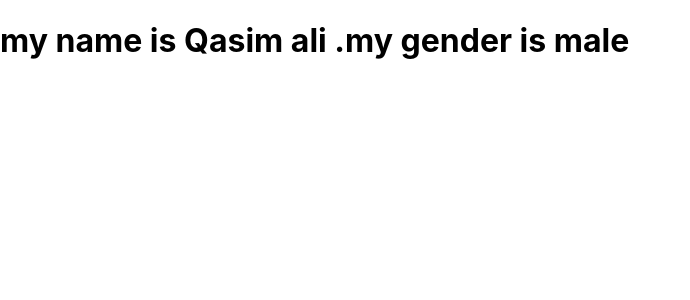
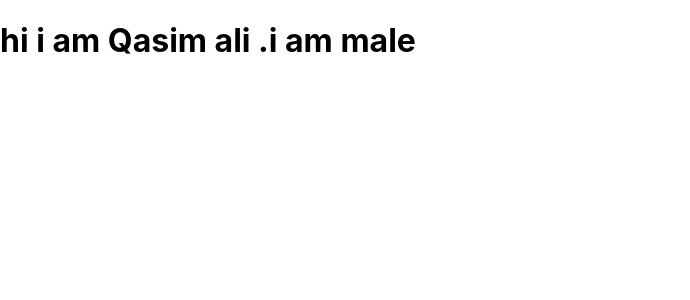
Before and after one commit to qasim-ali14/do-this, a React (Create React App) app in the folder my-app/: page / in a window 1280 px wide. Shown: the top 300 px of the page, without its empty margins (0-690 px from the left). Built offline with nearby package versions, Linux system fonts and the light colour scheme.

Commit message:
use context  hook

```diff
--- a/my-app/src/App.js
+++ b/my-app/src/App.js
@@ -5,6 +5,7 @@ import react, { createContext } from 'react'
 //how to avoid props drilling
 //we use context api
 //three steps 1.create context 2.provider 3.consumer
+////how to maintain better  context api we usew use context hook:
 
 const data=createContext();
 const gend=createContext();
--- a/my-app/src/ChildC.jsx
+++ b/my-app/src/ChildC.jsx
@@ -1,24 +1,13 @@
-import React from 'react';
+import React, { useContext } from 'react';
 import { data,gend } from './App';
 
 function ChildC() {
+  const name=useContext(data);//actua;;u use context the problem like call back hell.
+  const gender=useContext(gend);//we can catch props here very easily and maintain this,
   return (
+
     <>
-      <data.Consumer>
-        {name => {
-          return (
-            <gend.Consumer>
-              {
-                gender=>{
-                  return(
-                  <h1> my name is {name}.my gender is {gender}</h1>
-                  );
-                }
-             }
-            </gend.Consumer>
-          );
-        }}
-      </data.Consumer>
+     <h1>hi i am {name}.i am {gender}</h1>
     </>
   );
 }
```
